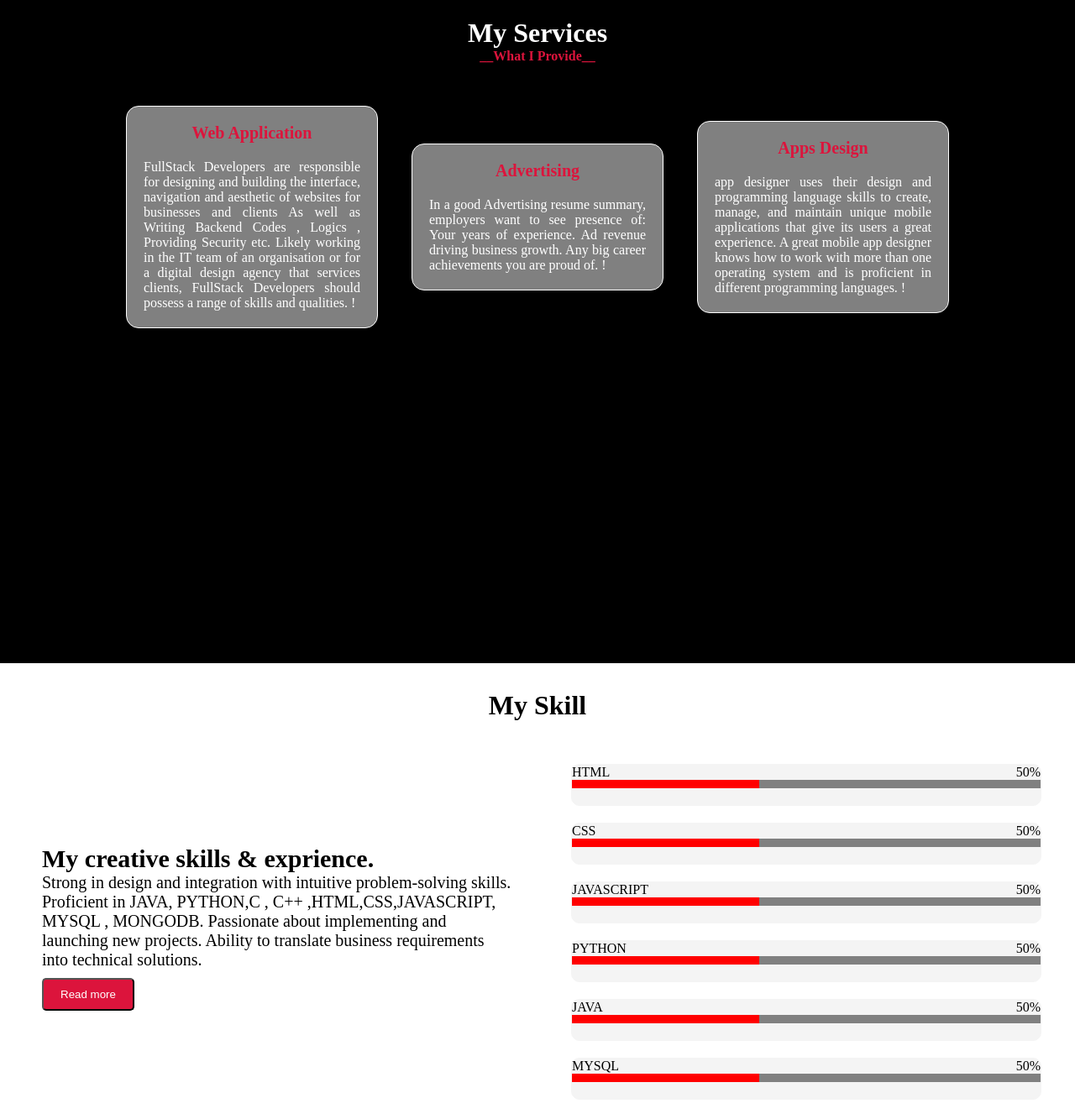
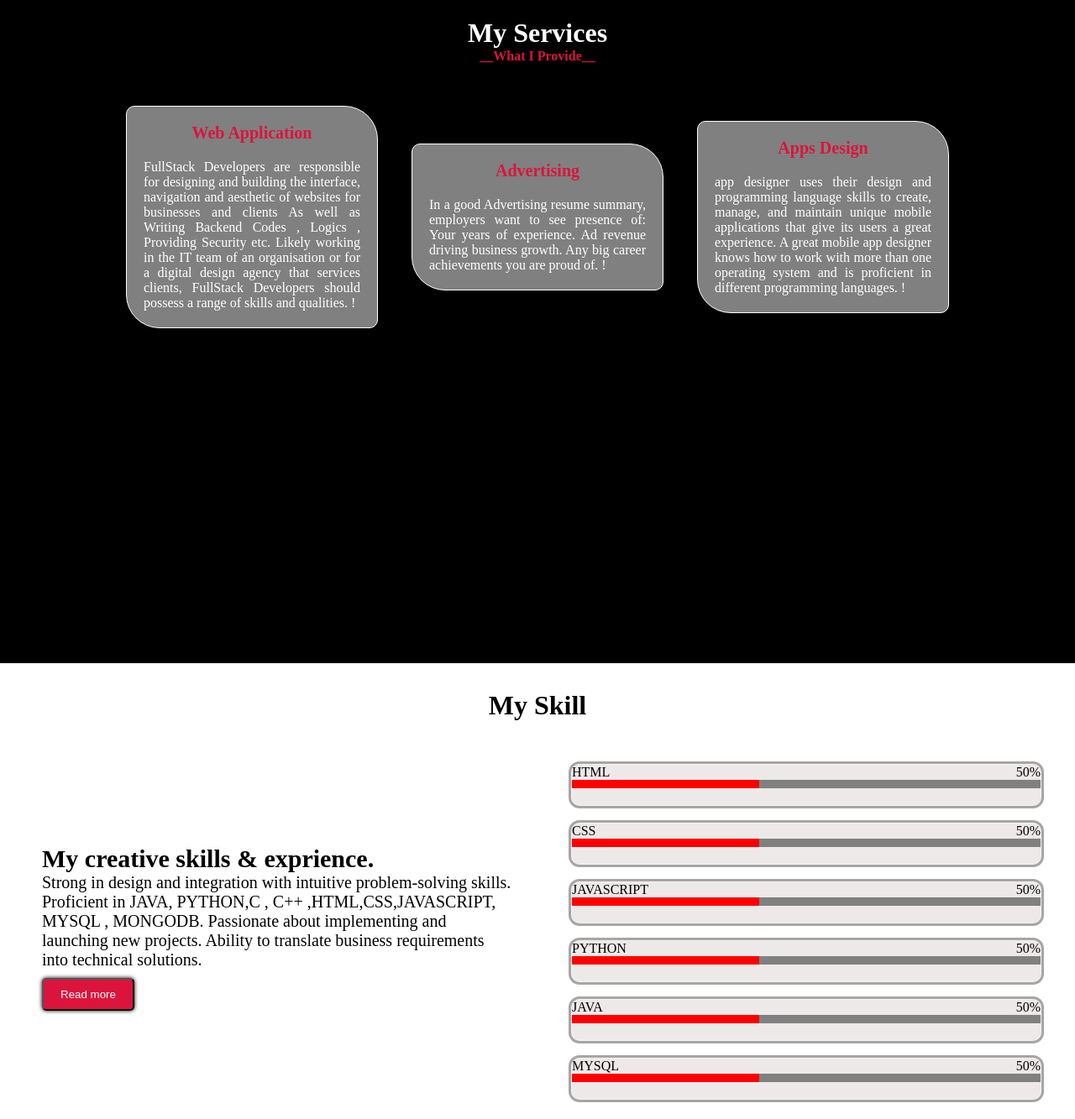
Before and after one commit to sidd-arahman/Portfolio, a plain HTML site: page index.html in a window 1280 px wide. Shown: the part 1680-3013 px from the top of the page at 84% size. Drawn offline with Linux system fonts and the light colour scheme; a web font is replaced by a local one.

Commit message:
index.html

```diff
--- a/index.html
+++ b/index.html
@@ -196,7 +196,7 @@
 
         .card-container {
             border: 1px solid white;
-            border-radius: 15px;
+            border-radius: 10px 40px;
             background-color: gray;
             padding-left: 20px;
             padding-right: 20px;
@@ -270,6 +270,13 @@
             background-color: crimson;
             color: white;
             border-radius: 5px;
+            transition: all 0.3s;
+            box-shadow: 0px 0px 5px 0px black;
+        }
+        .skill-child1 button:hover{
+            color :crimson;
+            background-color: white;
+            cursor: pointer;
         }
 
         .one {
@@ -288,7 +295,8 @@
 
         .one-container {
             border: 1px double #f4f4f4;
-            background-color: #f4f4f4;
+            outline: solid rgb(168, 165, 165);
+            background-color: rgb(238, 233, 233);
             margin: 20px 10px;
             border-radius: 10px;
         }
```
